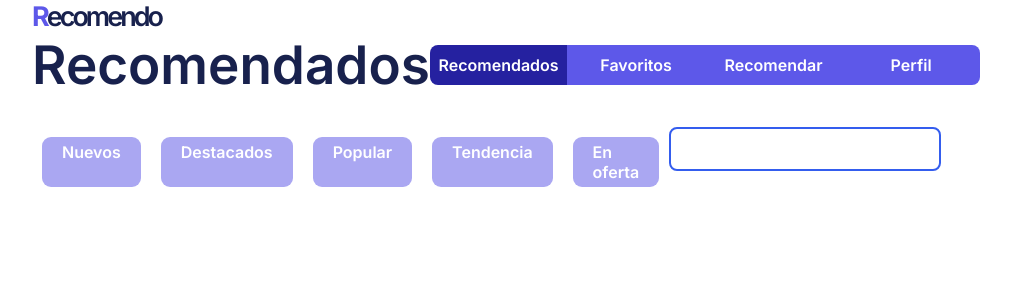
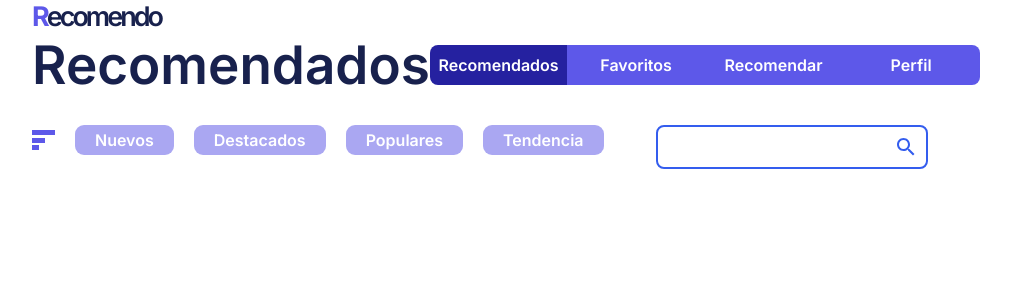
Before and after one commit to agustina-martinez/Recomendo, a React (Create React App) app: page /home in a window 1280 px wide. Shown: the top 300 px of the page, without its empty margins (160-1171 px from the left). Built offline with nearby package versions, Linux system fonts and the light colour scheme.

Commit message:
add material icons + create layout

```diff
--- a/package.json
+++ b/package.json
@@ -3,6 +3,8 @@
   "version": "0.1.0",
   "private": true,
   "dependencies": {
+    "@material-ui/core": "^4.11.0",
+    "@material-ui/icons": "^4.9.1",
     "@testing-library/jest-dom": "^4.2.4",
     "@testing-library/react": "^9.5.0",
     "@testing-library/user-event": "^7.2.1",
--- a/src/components/CategoriesCard/CategoriesCard.styles.js
+++ b/src/components/CategoriesCard/CategoriesCard.styles.js
@@ -4,7 +4,7 @@ export const CategoriesCardStyled = styled.div(({ theme }) => {
   return css`
     background-color: ${theme.colors.primary['light-40']};
     border-radius: 9px;
-    margin: 10px;
+    margin: 0 10px;
   `
 })
 
--- /dev/null
+++ b/src/components/InputSearch/InputSearch.component.js
@@ -0,0 +1,17 @@
+import React from 'react'
+import {
+  StyledInputSearch,
+  StyledSearchInputContainer,
+  StyledInputSearchIcon
+} from './InputSearch.styles'
+
+const InputSearch = () => {
+  return (
+    <StyledSearchInputContainer>
+      <StyledInputSearch />
+      <StyledInputSearchIcon />
+    </StyledSearchInputContainer>
+  )
+}
+
+export default InputSearch
--- /dev/null
+++ b/src/components/InputSearch/InputSearch.styles.js
@@ -0,0 +1,28 @@
+import styled, { css } from 'styled-components';
+import Search from '@material-ui/icons/Search';
+
+export const StyledSearchInputContainer = styled.div`
+  position: relative;
+  display: flex;
+  align-items: center;
+`
+
+export const StyledInputSearch = styled.input(({ theme }) => {
+  return css`
+    outline: none;
+    border: 2px solid ${theme.colors.secondary.base};
+    border-radius: 8px;
+    height: 40px;
+    width: 268px;
+    font-size: 24px;
+  `
+})
+
+export const StyledInputSearchIcon = styled(Search)(({ theme }) => {
+  return css`
+    position: absolute;
+    right: 10px;
+    color: ${theme.colors.secondary.base};
+    cursor: pointer;
+  `
+})
--- /dev/null
+++ b/src/components/index.js
@@ -0,0 +1,17 @@
+import Button from './Button/Button.component'
+import CategoriesCard from './CategoriesCard/CategoriesCard.component'
+import Header from './Header/Header.component'
+import InputSearch from './InputSearch/InputSearch.component'
+import Logo from './Logo/Logo.component'
+import Navbar from './Navbar/Navbar.component'
+import TitlePage from './TitlePage/TitlePage.component'
+
+export {
+  Button,
+  CategoriesCard,
+  Header,
+  InputSearch,
+  Logo,
+  Navbar,
+  TitlePage
+}
--- /dev/null
+++ b/src/layout/MainLayout/MainLayout.layout.js
@@ -0,0 +1,50 @@
+import React from 'react'
+import {
+  MainLayoutContainer,
+  MainLayoutHeader,
+  TopContainer,
+  MiddleContainer,
+  BottomContainer,
+  DecorativeIcon,
+  CategoriesContainer,
+} from './MainLayout.styles'
+import {
+  Logo,
+  Navbar,
+  CategoriesCard,
+  InputSearch,
+  TitlePage
+} from '../../components'
+
+const MainLayout = ({ children }) => {
+  return (
+    <MainLayoutContainer>
+      <MainLayoutHeader>
+        <TopContainer>
+          <Logo />
+        </TopContainer>
+        <MiddleContainer>
+          <TitlePage name="Recomendados" />
+          <div style={{ marginTop: 12 }}><Navbar /></div>
+        </MiddleContainer>
+        <BottomContainer>
+          <div style={{ display: 'flex', alignItems: 'flex-start' }}>
+            <div style={{ display: 'flex', alignItems: 'center' }}>
+              <DecorativeIcon><div /><div /><div /></DecorativeIcon>
+              <CategoriesContainer>
+                <CategoriesCard name="Nuevos" />
+                <CategoriesCard name="Destacados" />
+                <CategoriesCard name="Populares" />
+                <CategoriesCard name="Tendencia" />
+              </CategoriesContainer>
+            </div>
+          </div>
+            <InputSearch />
+        </BottomContainer>
+      </MainLayoutHeader>
+      {children}
+    </MainLayoutContainer>
+  )
+}
+
+export default MainLayout
--- /dev/null
+++ b/src/layout/MainLayout/MainLayout.styles.js
@@ -0,0 +1,55 @@
+import styled, { css } from 'styled-components';
+
+export const MainLayoutContainer = styled.section`
+  width: 70%;
+  min-height: 100vh;
+  box-sizing: border-box;
+  display: flex;
+  flex-direction: column;
+  margin: 0 auto;
+`
+
+export const MainLayoutHeader = styled.header`
+  width: 100%;
+  display: flex;
+  flex-direction: column;
+`
+export const TopContainer = styled.div`
+
+`
+
+export const MiddleContainer = styled.div`
+  display: flex;
+  justify-content: space-between;
+`
+
+export const BottomContainer = styled.div`
+  display: flex;
+  justify-content: space-between;
+  margin-top: 28px;
+`
+
+export const DecorativeIcon = styled.div(({ theme }) => {
+  return css`
+    width: 23px;
+    height: 20px;
+    display: flex;
+    flex-direction: column;
+    justify-content: space-between;
+    > div {
+      height: 5px;
+      background-color: ${theme.colors.primary.base};
+      &:nth-child(2) {
+        width: 13px;
+      }
+      &:last-child {
+        width: 7px;
+      }
+    }
+  `
+})
+
+export const CategoriesContainer = styled.div`
+  display: flex;
+  margin-left: 10px;
+`
--- a/src/pages/Home/Home.page.js
+++ b/src/pages/Home/Home.page.js
@@ -1,36 +1,10 @@
 import React from 'react'
-import { StyledHomeContainer, StyledHeaderContainer } from './Home.styles'
-import Navbar from '../../components/Navbar/Navbar.component'
-import CategoriesCard from '../../components/CategoriesCard/CategoriesCard.component'
-import TitlePage from '../../components/TitlePage/TitlePage.component'
-import Logo from '../../components/Logo/Logo.component'
-
+import MainLayout from '../../layout/MainLayout/MainLayout.layout'
 
 const Home = () => {
   return (
-    <StyledHomeContainer>
-      <div>
-        <Logo />
-      </div>
-      <div style={{ display: 'flex', justifyContent: 'space-between' }}>
-        <TitlePage name="Recomendados" />
-        <div style={{ paddingTop: 12 }}>
-          <Navbar />
-        </div>
-      </div>
-      <dvi style={{ display: 'flex', justifyContent: 'space-between', marginTop: 30}}>
-        <div style={{ display: 'flex'}}>
-          <CategoriesCard name="Nuevos" />
-          <CategoriesCard name="Destacados" />
-          <CategoriesCard name="Popular" />
-          <CategoriesCard name="Tendencia" />
-          <CategoriesCard name="En oferta" />
-        </div>
-        <div>
-          <input style={{ border: '2px solid #345DEE', borderRadius: 8, height: 40, width: 268, outline: 'none', fontSize: 24 }} />
-        </div>
-      </dvi>
-    </StyledHomeContainer>
+    <MainLayout>
+    </MainLayout>
   )
 }
 
--- a/src/themes/baseTheme.js
+++ b/src/themes/baseTheme.js
@@ -6,6 +6,9 @@ const colors = {
     'dark-80': '#18214D',
     'light-40': '#AAA7F2',
     'light-50': '#ACAAED',
+  },
+  secondary: {
+    base: '#345DEE'
   },
   transparent: {
     black: '#ACAAED',
@@ -16,27 +19,6 @@ const colors = {
     'light-20': '#E65427',
   },
   white: '#FFF',
-};
-
-const measurements = {
-  extraExtraLarge: '20px',
-  extraExtraSmall: '4px',
-  extraLarge: '16px',
-  extraSmall: '1px',
-  large: '12px',
-  medium: '8px',
-  shadows: {
-    'elevation-1': '0px 1px 1px 0px',
-    'elevation-2': '0px 1px 3px 0px',
-    'elevation-3': '0px 2px 4px 0px',
-    'elevation-4': '0px 4px 8px 0px',
-    'elevation-5': '0px 8px 16px 0px',
-    'elevation-6': '0px 16px 24px 0px',
-    medium: '0px 0px 0px 5px',
-    small: '0px 0px 0px 2px',
-  },
-  small: '4px',
-  zero: '0',
 };
 
 const typography = {
@@ -61,7 +43,6 @@ const typography = {
 
 const baseTheme = {
   colors,
-  measurements,
   typography,
 };
 
```
Also changed, not shown: 1 other file (tests, documents, lock files or other folders).
